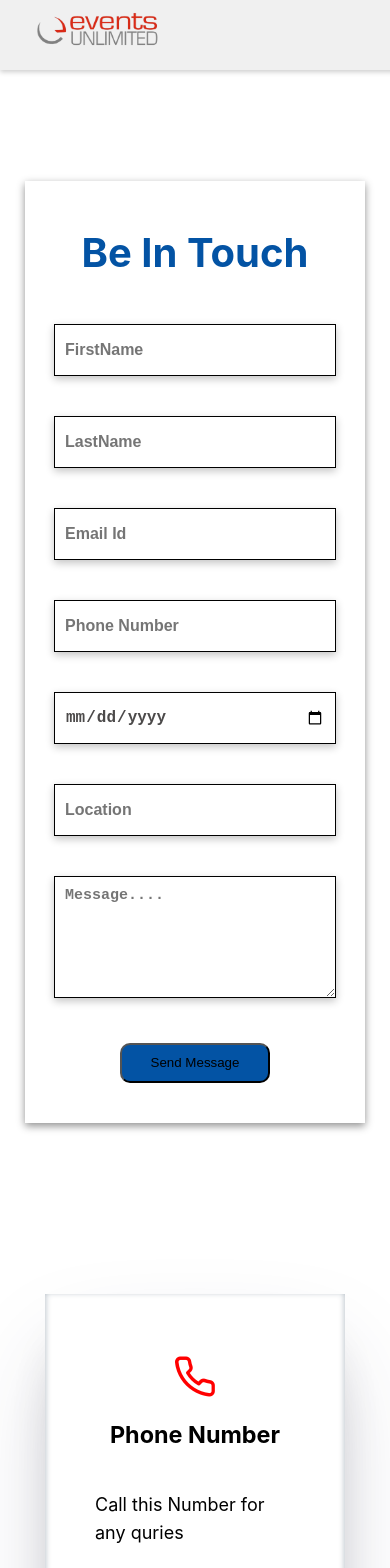
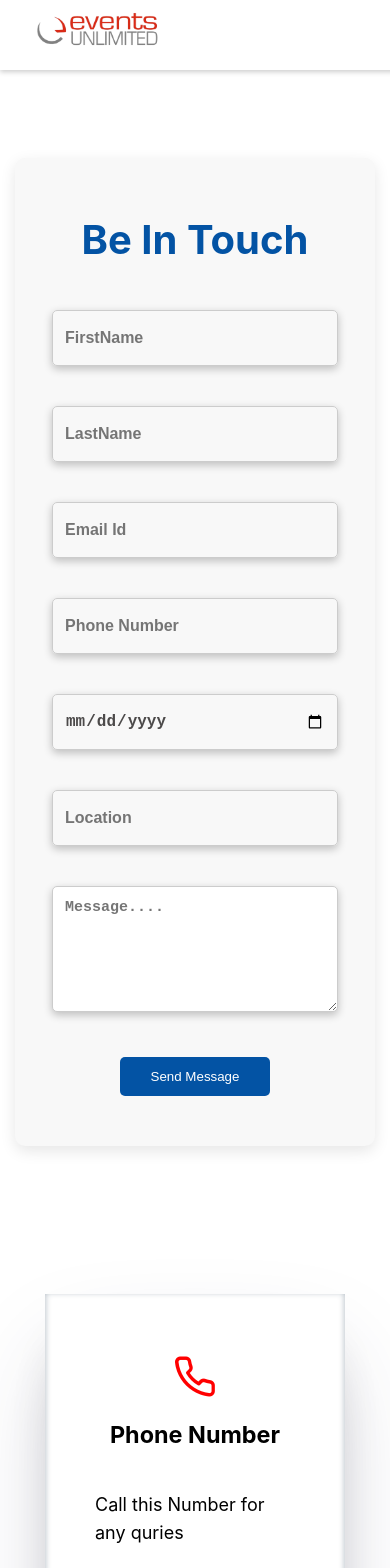
Before and after one commit to Ashwini-Korapati/UI, a React (Create React App) app: page /contact in a window 390 px wide. Shown: the top 1568 px of the page. Built offline with nearby package versions, Linux system fonts and the light colour scheme.

Commit message:
changes done

```diff
--- a/src/Components/Contact/Contact.css
+++ b/src/Components/Contact/Contact.css
@@ -17,39 +17,51 @@
 
 }
 .contact-container{
-
+    background-color: #f8f8f8;
     display: flex;
     flex-direction: column;
-     padding: 20px;
+    padding: 30px;
     align-items: center;
     justify-content: center;
-     box-shadow: rgba(0, 0, 0, 0.44) 0px 3px 8px;
-     color: black
+    box-shadow: rgba(0, 0, 0, 0.1) 0px 5px 15px;
+    color: black;
+    border-radius: 10px;
+
 }
 .send-button{
     background-color: #0353a4;
-    /* background-image: linear-gradient(-60deg, #ff5858 0%, #f09819 100%);     */
-    top: 0;
-    width: 400px;
-    max-width: 200px;
-    height: 40px;
-    border-radius: 10px;
+    color: #ffffff;
+    padding: 12px 25px;
+    border: none;
+    border-radius: 5px;
+    cursor: pointer;
+    transition: background-color 0.3s ease;
+    width: auto;
+
+
     margin-top: 40px;
-    color: black;
     margin-bottom: 20px;
+}
+
+.send-button:hover{
+    background-color: #023e7d;
 }
 input{
     width: 350px;
     height: 30px;
     margin: 20px;
-     padding: 10px;
+    padding: 12px;
     color: rgb(76, 74, 74);
     font-size: 15px;
-     background-color: rgba(0,0,0,0);
-     border: 1.5px solid black;
+    background-color: rgba(0, 0, 0, 0);
+    border: 1px solid #ccc;
     box-shadow: rgba(0, 0, 0, 0.24) 0px 3px 8px;
     font-weight: Bold;
     font-size: 16px;
+    border-radius: 5px;
+}
+.subject input {
+    width: 860px;
 }
 .subject input{
     width: 860px;
@@ -57,13 +69,17 @@ input{
 textarea{
    /* width: 860px; */
    margin-top: 20px;
-   /* background-color: rgba(0,0,0,0); */
-   padding: 10px;
+    padding: 12px;
    color: black;
    font-size: 15px;
-   border: 1.5px solid black;
+   border: 1px solid #ccc;
    box-shadow: rgba(0, 0, 0, 0.24) 0px 3px 8px;
    font-weight: bold;
+   border-radius: 5px;
+}
+input:focus, textarea:focus {
+    outline: none;
+    border-color: #0353a4;
 }
 .chat-contact{
    display: flex;
--- a/src/Components/Home/Home.css
+++ b/src/Components/Home/Home.css
@@ -1,3 +1,7 @@
+body {
+  overflow-x: hidden;
+}
+
 .main{
   /* margin-top: 90px; */
 }
@@ -19,15 +23,20 @@
     height: auto;
     z-index: -1;
   }
-  .main-service{
+  .main-service {
     display: flex;
     flex-direction: row;
     align-items: center;
     justify-content: center;
-    margin-top: 50px;
-    margin-left: -50px;
-  }
+    margin-top: 80px; /* Increased margin */
+    padding: 0 20px; /* Added horizontal padding */
+    background-color: #f8f8f8; /* Light background for contrast */
+    box-shadow: 0 4px 8px rgba(0, 0, 0, 0.05); /* Subtle shadow */
+}
   .main-images{
+
+      display: flex; /* Ensure images are displayed as flex items */
+    flex-wrap: wrap; /* Allow images to wrap on smaller screens */
       margin: 30px;
 
   }
@@ -47,8 +56,17 @@
     flex-direction: row;
     margin-right: 20px;
   }
-  .serice-text{
-  width: 600px;
+  .serice-text {
+    width: 600px;
+    color: #333; /* Dark grey text for readability */
+    font-family: 'Arial', sans-serif; /* Modern, clean font */
+    line-height: 1.6; /* Increased line height for better readability */
+    padding: 20px; /* Added padding */
+    border-left: 2px solid #0353a4; /* Subtle border to separate from images */
+}
+
+.serice-text h1 {
+    margin-bottom: 20px; /* Space between heading and text */
   }
 
   .know-button{
@@ -71,6 +89,7 @@
     flex-direction: row;
     /* width: 80%; */
   }
+
   .down-images{
     display: flex;
     flex-direction: row;
@@ -85,6 +104,7 @@
     align-items: center;
     justify-content: center;
     box-shadow: rgba(0, 0, 0, 0.16) 0px 10px 36px 0px, rgba(0, 0, 0, 0.06) 0px 0px 0px 1px;
+    transition: all 0.3s ease-in-out;
   }
   img{
     width: 400px;
@@ -93,7 +113,7 @@
   @media (max-width: 768px) {
     .main-service {
         flex-direction: column;
-        margin-left: 0;
+
     }
 
     .images {
@@ -107,7 +127,7 @@
 
 @media (max-width: 480px) {
   .main-service{
-    margin-top: -150px;
+    margin-top: 50px;
     margin-right: 30px;
   }
    .main-images{
@@ -134,3 +154,8 @@
    }
 
 }
+
+.service-image:hover {
+  transform: translateY(-10px);
+  box-shadow: rgba(0, 0, 0, 0.3) 0px 20px 40px 0px;
+}
--- a/src/Components/Home/Home1.css
+++ b/src/Components/Home/Home1.css
@@ -5,6 +5,7 @@
   padding: 20px;
   /* background-image: linear-gradient(-60deg, #ff5858 0%, #f09819 100%); */
   height: 100vh;
+  background-color: rgba(255, 255, 255, 0.8);
   position: relative;
   z-index: 1;
   flex-wrap: wrap;
--- a/src/Components/Navbar/Navbar.css
+++ b/src/Components/Navbar/Navbar.css
@@ -3,9 +3,8 @@
   display: flex;
   justify-content: space-between;
   align-items: center;
-  background-color: #f0f0f0;
-  /* background-color: rgba(0, 24, 69, 0.8);  */
-  height: 70px; /* Reduced height */
+  background-color: rgba(255, 255, 255, 0.8);
+  height: 70px;
   padding: 0 30px; /* Increased padding */
   position: fixed;
   width: 100%;
@@ -15,7 +14,7 @@
   box-shadow: 0 2px 5px rgba(0, 0, 0, 0.2); /* Reduced shadow */
   transition: all 0.3s ease-in-out;
 }
-
+/* Reduced height */
 /* Logo */
 .navbar .logo {
   display: flex;
@@ -42,18 +41,19 @@
 }
 
 .navbar ul li {
-  padding: 10px 15px;
+  padding: 5px 0;
   position: relative;
+  margin-right: 10px;
 }
 
 .navbar ul li a {
   text-decoration: none;
-  color: black; /* Light grey text */
+  color: white; /* Light grey text */
   font-size: 16px; /* Reduced font size */
   font-weight: 500;
   padding: 8px 15px; /* Adjusted padding */
   border-radius: 25px; /* Rounded corners */
-  transition: all 0.3s ease-in-out;
+  transition: all 0.3s ease;
   /* background-color: rgba(255, 255, 255, 0.1);  Slightly transparent white background */
   margin-right: 5px;
   display: block; /* Make the link a block level element */
@@ -61,7 +61,7 @@
 
 .navbar ul li a:hover,
 .navbar ul li a.active {
-  background-color: #0353a4;
+  background-color: #008080;
   /* background-color: #64b5f6; A lighter blue for hover */
   color: white;  /* Dark blue text */
   transform: scale(1.05);
@@ -73,7 +73,7 @@
   position: absolute;
   top: 100%;
   left: 0;
-background-color: whitesmoke;
+  background-color: #008080;
   color: white;
   box-shadow: 0px 4px 8px rgba(0, 0, 0, 0.3); /* Stronger shadow */
   border-radius: 5px;
@@ -94,14 +94,14 @@ background-color: whitesmoke;
 .dropdown li a {
   display: block;
   padding: 10px 15px; /* Adjusted padding */
-  color: #f0f0f0; /* Light grey text */
+  color: white;
   font-size: 14px;
   transition: background-color 0.3s ease;
 }
 
 .dropdown li a:hover {
-  background-color: #64b5f6; /* A lighter blue for hover */
-  color: #001845; /* Dark blue text */
+  background-color: #008080; /* A lighter blue for hover */
+  color: white; /* Dark blue text */
 }
 
 /* Menu Icon for Mobile */
```
Also changed, not shown: 1 other file (tests, documents, lock files or other folders). Lines whose indentation alone changed are shown as unchanged.
